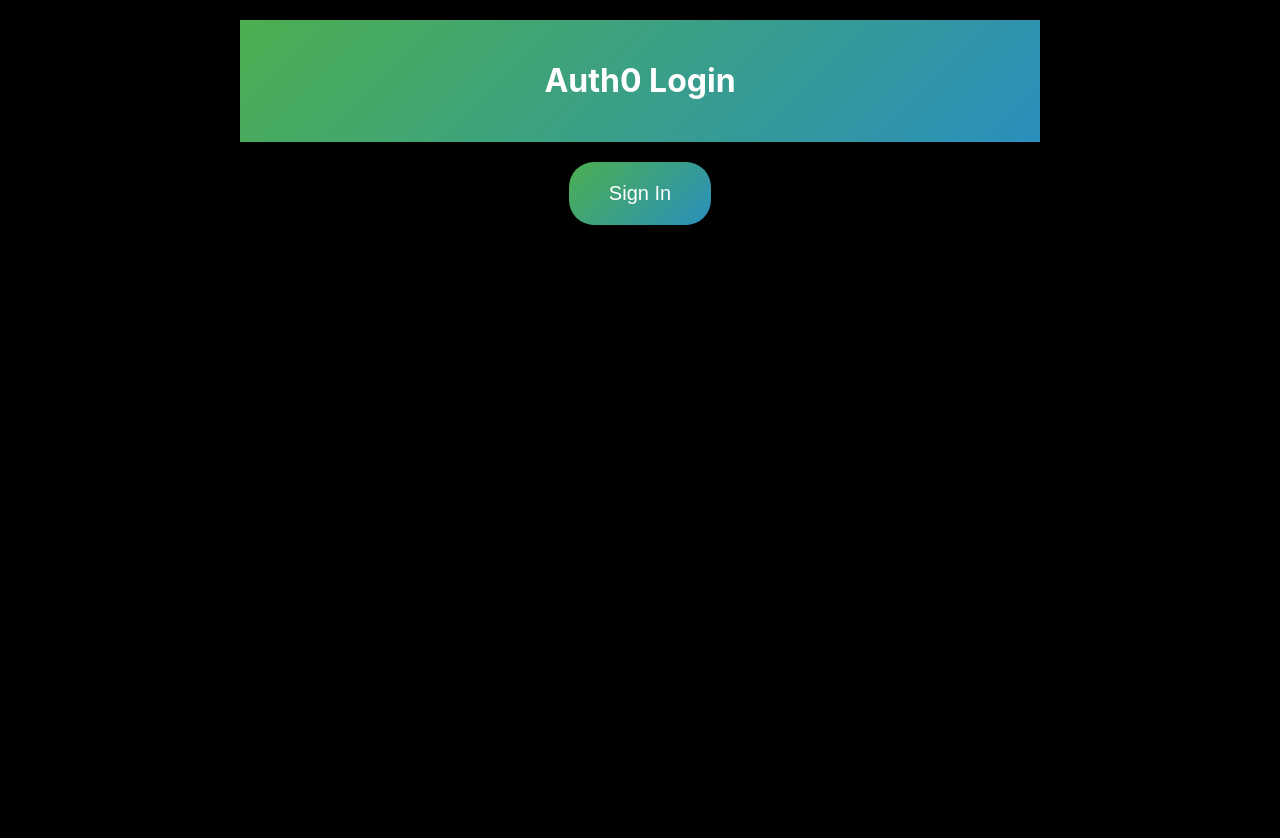
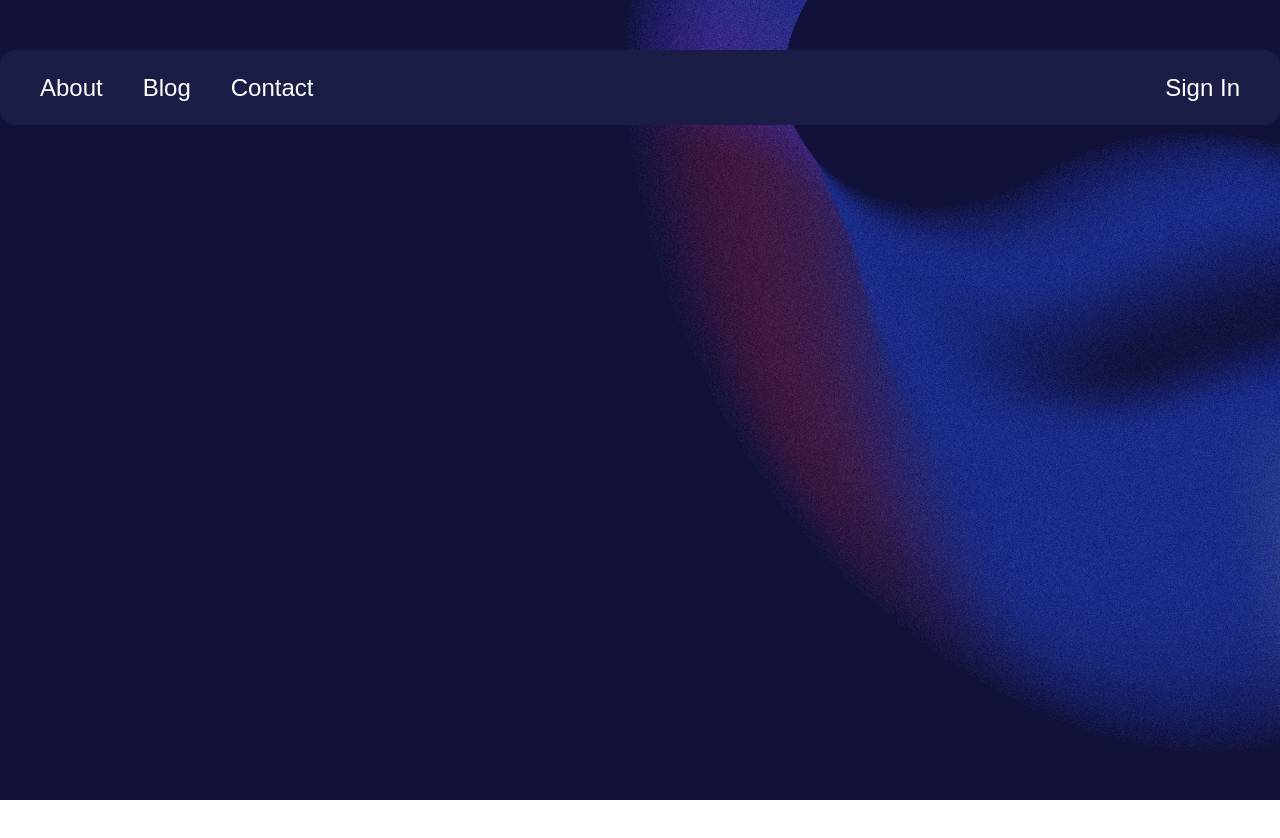
Before and after one commit to OakLift/oaklift_webapp, a React (Create React App) app: page / in a window 1280 px wide. Shown: the top 838 px of the page. Before the commit the page ends 800 px from the top, so only its background shows below. Built offline with nearby package versions, Linux system fonts and the light colour scheme.

Commit message:
add other buttons

```diff
--- a/src/App.css
+++ b/src/App.css
@@ -37,28 +37,24 @@
   }
 }
 
+html {
+  height: 100%;
+  background-image: url('../pics/1.png');
+  background-size: cover;
+  background-position: center;
+  background-repeat: no-repeat;
+}
 body {
-  background-color: black; /* Set your desired background color */
   margin: 0;
   padding: 0;
-  overflow: hidden;
+  height: 100%;
 }
 
-.app-container {
-  max-width: 800px;
-  margin: 0 auto;
-  padding: 20px;
+.top-container {
+  width: 100%;
+  background-color: #1c1d47; /* Set your desired background color */
+  border-radius: 15px 15px 0 0; /* Set border radius for top left and top right corners */
+  padding: 20px; /* Add padding as needed */
+  box-sizing: border-box; /* Include padding and border in the total width and height of the element */
+  /* Optionally add more styles such as border, box-shadow, etc. */
 }
-
-.header {
-  background: linear-gradient(135deg, #4CAF50 0%, #2A8FBD 100%);
-  color: #fff;
-  padding: 20px;
-  text-align: center;
-  box-shadow: 0px 4px 10px rgba(0, 0, 0, 0.2); /* Add shadow for depth */
-}
-
-
-.content {
-  margin-top: 20px;
-}
--- a/src/App.js
+++ b/src/App.js
@@ -1,18 +1,14 @@
-import LoginButton from "./components/LoginButton"
-import LogoutButton from "./components/LogoutButton"
-import Profile from "./components/profile";
+import React from 'react';
+import TopContainer  from "./components/TopContainer"
 import './App.css';
 
 function App() {
   return (
-    <div className="app-container">
+    <div className="app-container gradient-background">
       <header className="header">
-        <h1>Auth0 Login</h1>
       </header>
       <main className="content">
-        <LoginButton/>
-        <LogoutButton/>
-        <Profile/>
+        <TopContainer/>
       </main>
     </div>
   );
--- a/src/components/LoginButton.css
+++ /dev/null
@@ -1,22 +0,0 @@
-.login-button-container {
-  display: flex;
-  justify-content: center;
-  align-items: center;
-  margin-top: 20px; /* Adjust margin to move button closer to the header */
-}
-
-.login-button {
-  padding: 20px 40px; /* Increase padding for bigger button */
-  font-size: 20px; /* Increase font size for bigger button */
-  background: linear-gradient(135deg, #4CAF50 0%, #2A8FBD 100%);
-  color: #fff;
-  border: none;
-  border-radius: 25px;
-  cursor: pointer;
-  transition: background-color 0.3s ease;
-  box-shadow: 0px 4px 10px rgba(0, 0, 0, 0.2);
-}
-
-.login-button:hover {
-  background: linear-gradient(135deg, #43A047 0%, #2687AB 100%);
-}
--- a/src/components/LoginButton.js
+++ /dev/null
@@ -1,17 +0,0 @@
-import { useAuth0 } from '@auth0/auth0-react';
-import './LoginButton.css'; // Import the CSS file
-
-const LoginButton = () => {
-    const { loginWithRedirect, isAuthenticated } = useAuth0();
-    return (
-        !isAuthenticated && (
-            <div className="login-button-container"> {/* Added container */}
-                <button className="login-button" onClick={() => loginWithRedirect()}>
-                    Sign In
-                </button>
-            </div>
-        )
-    )
-}
-
-export default LoginButton;
--- /dev/null
+++ b/src/components/TopContainer.js
@@ -0,0 +1,17 @@
+import React from 'react';
+import './styles.css'; // Import your CSS file
+import LoginButton from "./TopContainerButtons"
+import LogoutButton from "./LogoutButton"
+import Profile from "./profile"
+
+function TopContainer() {
+  return (
+    <div className="top-container">
+        <LoginButton/>
+        <LogoutButton/>
+        <Profile/>
+    </div>
+  );
+}
+
+export default TopContainer;
--- /dev/null
+++ b/src/components/TopContainerButtons.css
@@ -0,0 +1,58 @@
+.login-button-container {
+    display: flex;
+    justify-content: flex-end;
+    align-items: center; /* Vertically center items */
+    border-radius: 15px;
+    height: 100%; /* Ensure the container fills the height */
+}
+
+.login-button {
+    padding: 10px 20px;
+    font-size: 24px; /* Increase font size to 24px */
+    color: white;
+    background-color: transparent;
+    border: none;
+    cursor: pointer;
+    transition: color 0.3s ease;
+}
+
+.login-button:hover {
+    color: #007bff;
+}
+
+.secondary-buttons-container {
+  display: flex;
+  justify-content: center; /* Center items horizontally */
+}
+
+.secondary-button{
+  padding: 10px 20px;
+  font-size: 24px; /* Increase font size to 24px */
+  color: white;
+  background-color: transparent;
+  border: none;
+  cursor: pointer;
+  transition: color 0.3s ease;
+}
+
+
+.login-button-container {
+  display: flex;
+  justify-content: space-between; /* Align items to the left and right edges */
+  align-items: center; /* Center items vertically */
+  border-radius: 15px;
+  height: 100%;
+}
+
+.secondary-buttons-container {
+  display: flex;
+  justify-content: flex-end;
+  align-items: center; /* Vertically center items */
+  border-radius: 15px;
+  height: 100%; /* Ensure the container fills the height */
+}
+
+.secondary-buttons-container button {
+  display: flex;
+  justify-content: center;
+}
--- /dev/null
+++ b/src/components/TopContainerButtons.js
@@ -0,0 +1,26 @@
+import React from 'react';
+import { useAuth0 } from '@auth0/auth0-react';
+import './TopContainerButtons.css'; // Import the CSS file
+
+const LoginButton = () => {
+    const { loginWithRedirect, isAuthenticated } = useAuth0();
+    return (
+        !isAuthenticated && (
+            <div className="login-button-container">
+
+
+                <div className="secondary-buttons-container">
+                    <button className="secondary-button">About</button>
+                    <button className="secondary-button">Blog</button>
+                    <button className="secondary-button">Contact</button>
+                </div>
+
+                <button className="login-button" onClick={() => loginWithRedirect()}>
+                    Sign In
+                </button>
+            </div>
+        )
+    )
+}
+
+export default LoginButton;
--- /dev/null
+++ b/src/components/styles.css
@@ -0,0 +1,10 @@
+.top-container {
+    width: 80%; /* Shorten the width */
+    max-width: 1600px; /* Optionally set a maximum width */
+    margin: 50px auto; /* Center the container and add space from the top */
+    background-color: #1d1e49; /* Set your desired background color */
+    border-radius: 15px !important; /* Add !important */
+    padding: 20px; /* Add padding as needed */
+    box-sizing: border-box; /* Include padding and border in the total width and height of the element */
+    height: 75px;
+}
```
Also changed, not shown: pics/1.png (added).
